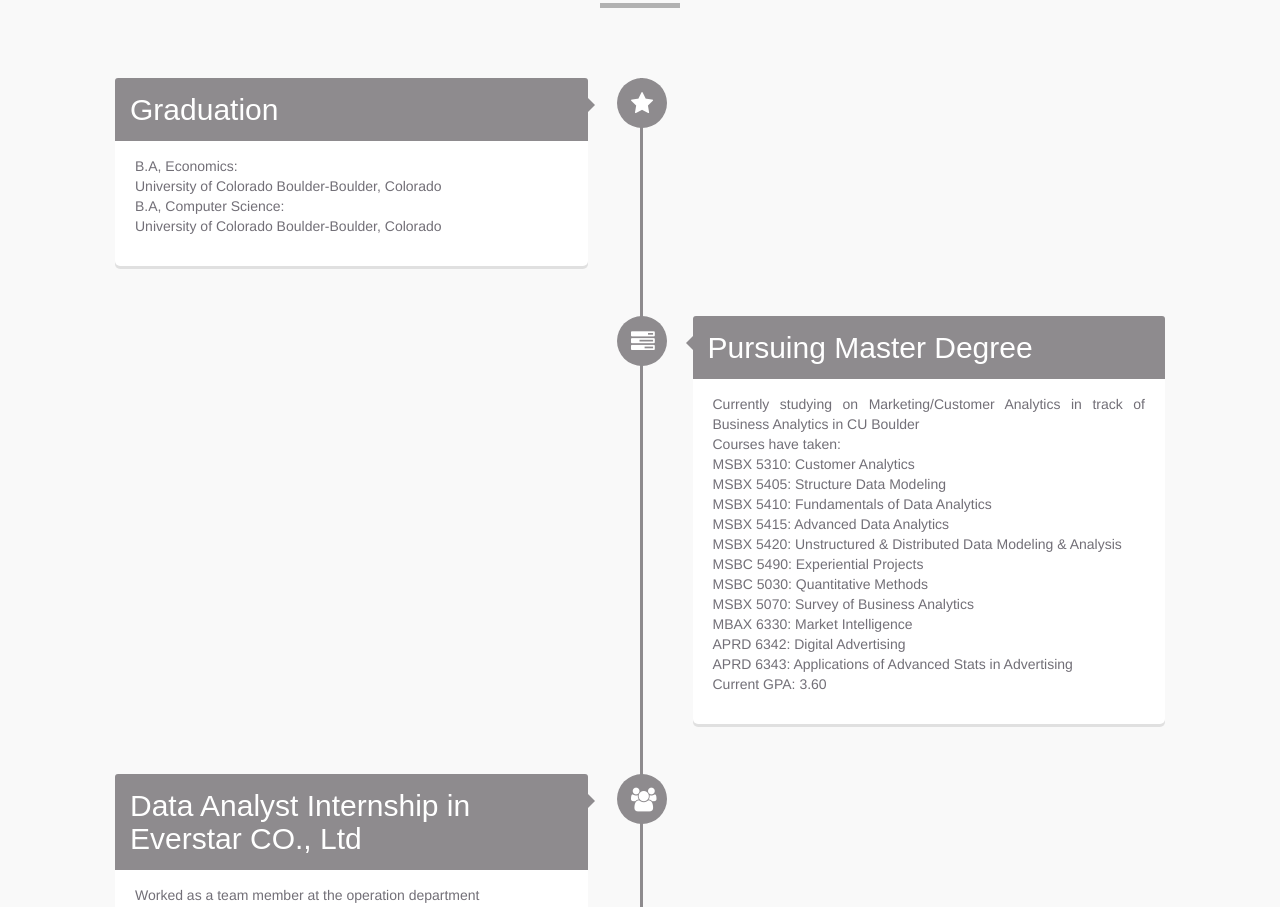
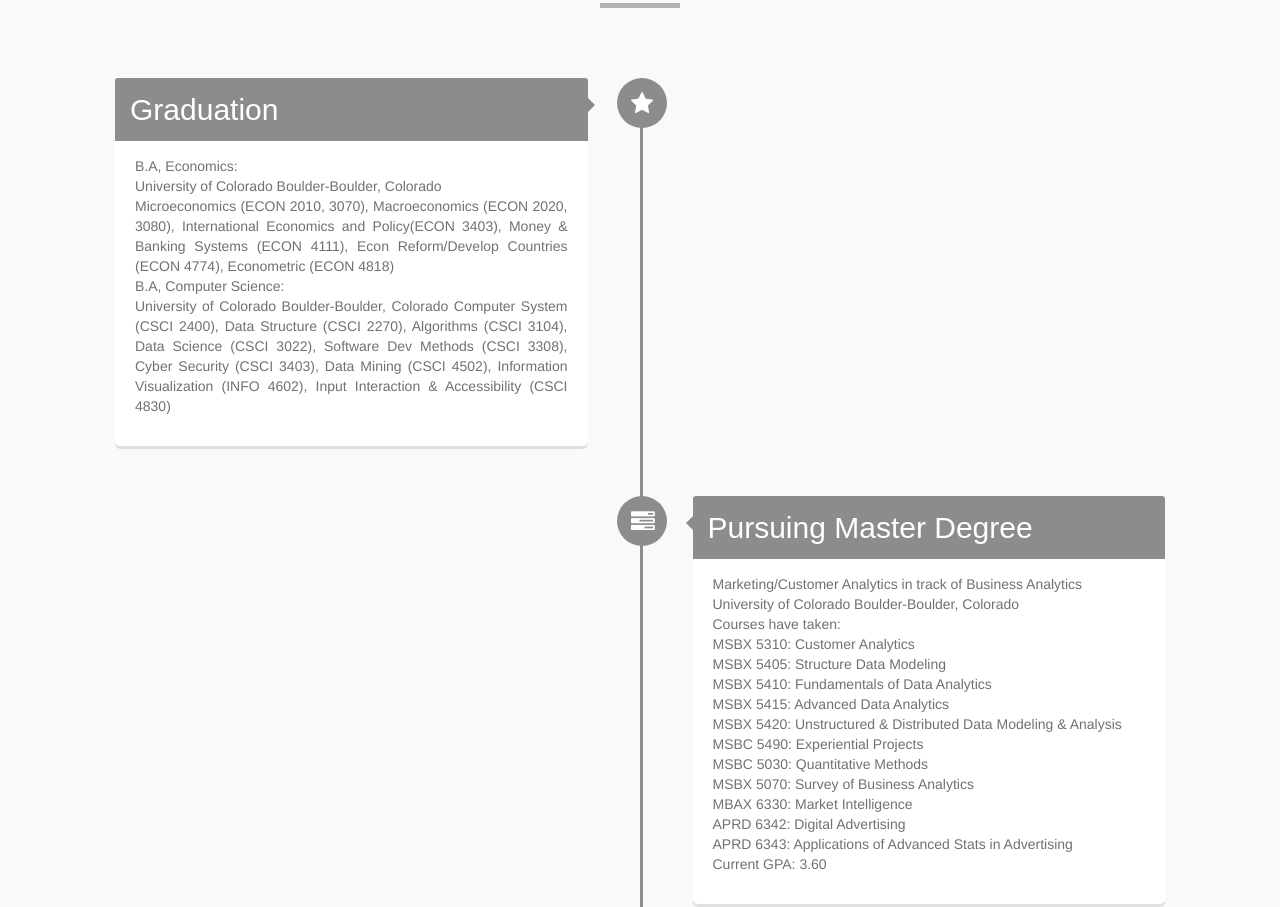
Before and after one commit to SilentsingerZ/SilentSingerZ.github.io, a plain HTML site: page Resume_Yonghao/index.html in a window 1280 px wide. Shown: the part 2218-3125 px from the top of the page. Drawn offline with nearby package versions, Linux system fonts and the light colour scheme.

Commit message:
Update index.html

```diff
--- a/Resume_Yonghao/index.html
+++ b/Resume_Yonghao/index.html
@@ -208,9 +208,27 @@
                                   <br>
                                   University of Colorado Boulder-Boulder, Colorado
                                   <br>
+                                    Microeconomics (ECON 2010, 3070),
+                                    Macroeconomics (ECON 2020, 3080),
+                                    International Economics and Policy(ECON 3403),
+                                    Money & Banking Systems (ECON 4111),
+                                    Econ Reform/Develop Countries (ECON 4774),
+                                    Econometric (ECON 4818)
+                                  <br>
+
                                   B.A, Computer Science:
                                   <br>
-                                  University of Colorado Boulder-Boulder, Colorado</p>
+                                  University of Colorado Boulder-Boulder, Colorado
+                                    Computer System (CSCI 2400),
+                                    Data Structure (CSCI 2270),
+                                    Algorithms (CSCI 3104),
+                                    Data Science (CSCI 3022),
+                                    Software Dev Methods (CSCI 3308),
+                                    Cyber Security (CSCI 3403),
+                                    Data Mining (CSCI 4502),
+                                    Information Visualization (INFO 4602),
+                                    Input Interaction & Accessibility (CSCI 4830)
+                                 </p>
                             </div>
 
                         </div>
@@ -231,7 +249,8 @@
                             <div class="timeline-content right">
                                 <h2>Pursuing Master Degree</h2>
 
-                                <p>Currently studying on Marketing/Customer Analytics in track of Business Analytics in CU Boulder <br>
+                                <p>Marketing/Customer Analytics in track of Business Analytics <br>
+                                  University of Colorado Boulder-Boulder, Colorado <br>
                                   Courses have taken: <br>
                                   MSBX 5310: Customer Analytics <br>
                                   MSBX 5405: Structure Data Modeling <br>
```
